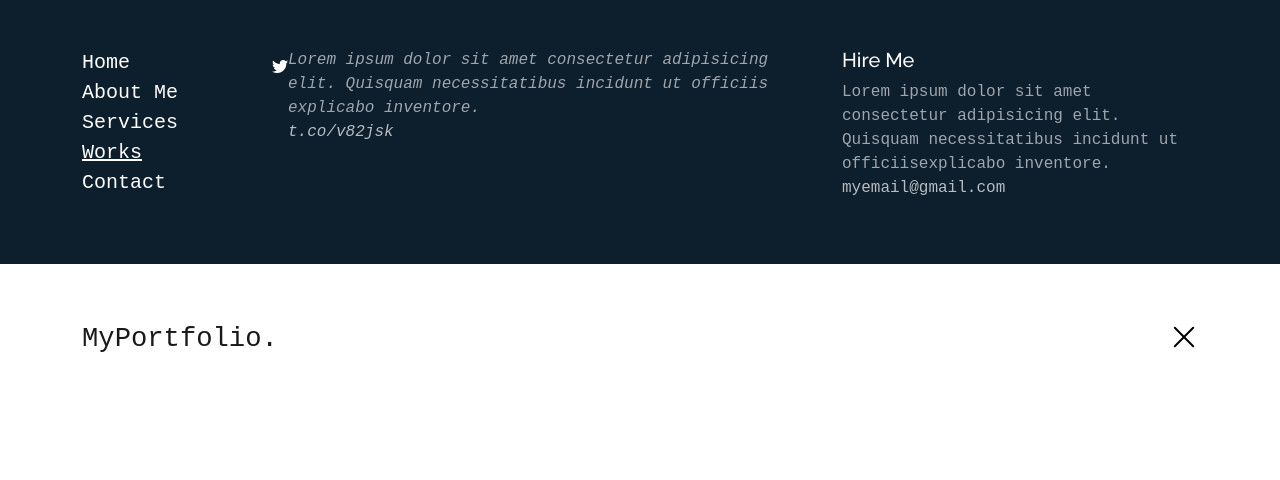
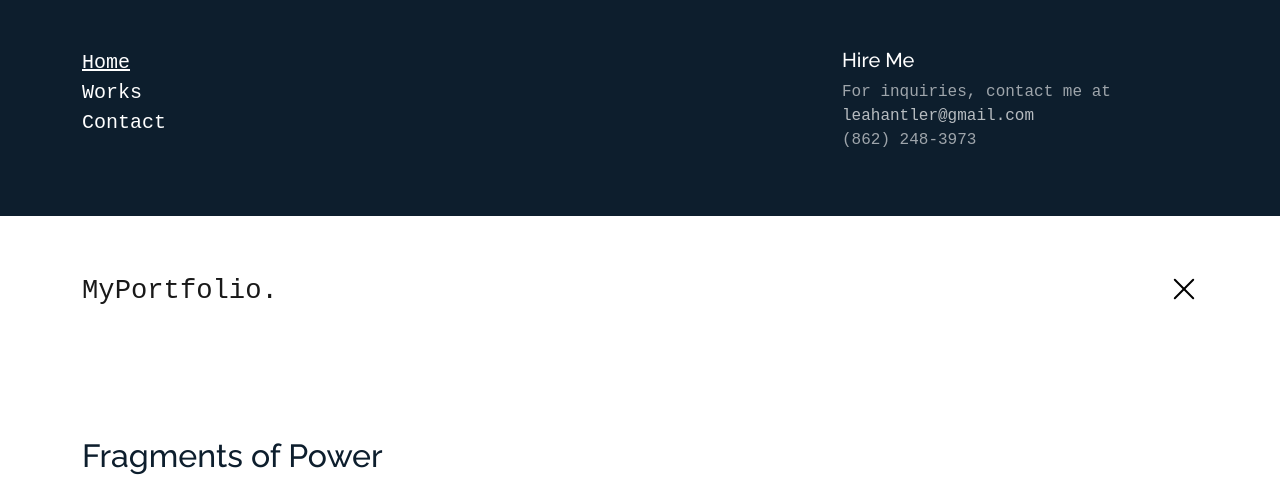
Before and after one commit to lantler/portfolio, a plain HTML site: page fragments.html in a window 1280 px wide. Both pictures are taken after a click on the link 1184 px from the left and 75 px from the top of the page. Shown: the top 480 px of the page. Drawn offline with Linux system fonts and the light colour scheme; a web font is replaced by a local one.

Commit message:
navbar change

```diff
--- a/fragments.html
+++ b/fragments.html
@@ -41,24 +41,17 @@
       <div class="row align-items-start">
         <div class="col-md-2">
           <ul class="custom-menu">
-            <li><a href="index.html">Home</a></li>
-            <li><a href="about.html">About Me</a></li>
-            <li><a href="services.html">Services</a></li>
-            <li class="active"><a href="works.html">Works</a></li>
+            <li class="active"><a href="index.html">Home</a></li>
+            <li><a href="index.html">Works</a></li>
             <li><a href="contact.html">Contact</a></li>
           </ul>
         </div>
         <div class="col-md-6 d-none d-md-block  mr-auto">
-          <div class="tweet d-flex">
-            <span class="bi bi-twitter text-white mt-2 mr-3"></span>
-            <div>
-              <p><em>Lorem ipsum dolor sit amet consectetur adipisicing elit. Quisquam necessitatibus incidunt ut officiis explicabo inventore. <br> <a href="#">t.co/v82jsk</a></em></p>
-            </div>
-          </div>
+
         </div>
         <div class="col-md-4 d-none d-md-block">
           <h3>Hire Me</h3>
-          <p>Lorem ipsum dolor sit amet consectetur adipisicing elit. Quisquam necessitatibus incidunt ut officiisexplicabo inventore. <br> <a href="#">myemail@gmail.com</a></p>
+          <p>For inquiries, contact me at <br> <a href="#">leahantler@gmail.com</a> <br> (862) 248-3973</p>
         </div>
       </div>
 
@@ -73,6 +66,9 @@
       </a>
     </div>
   </nav>
+
+  <main id="main">
+
 
   <main id="main">
 
```
